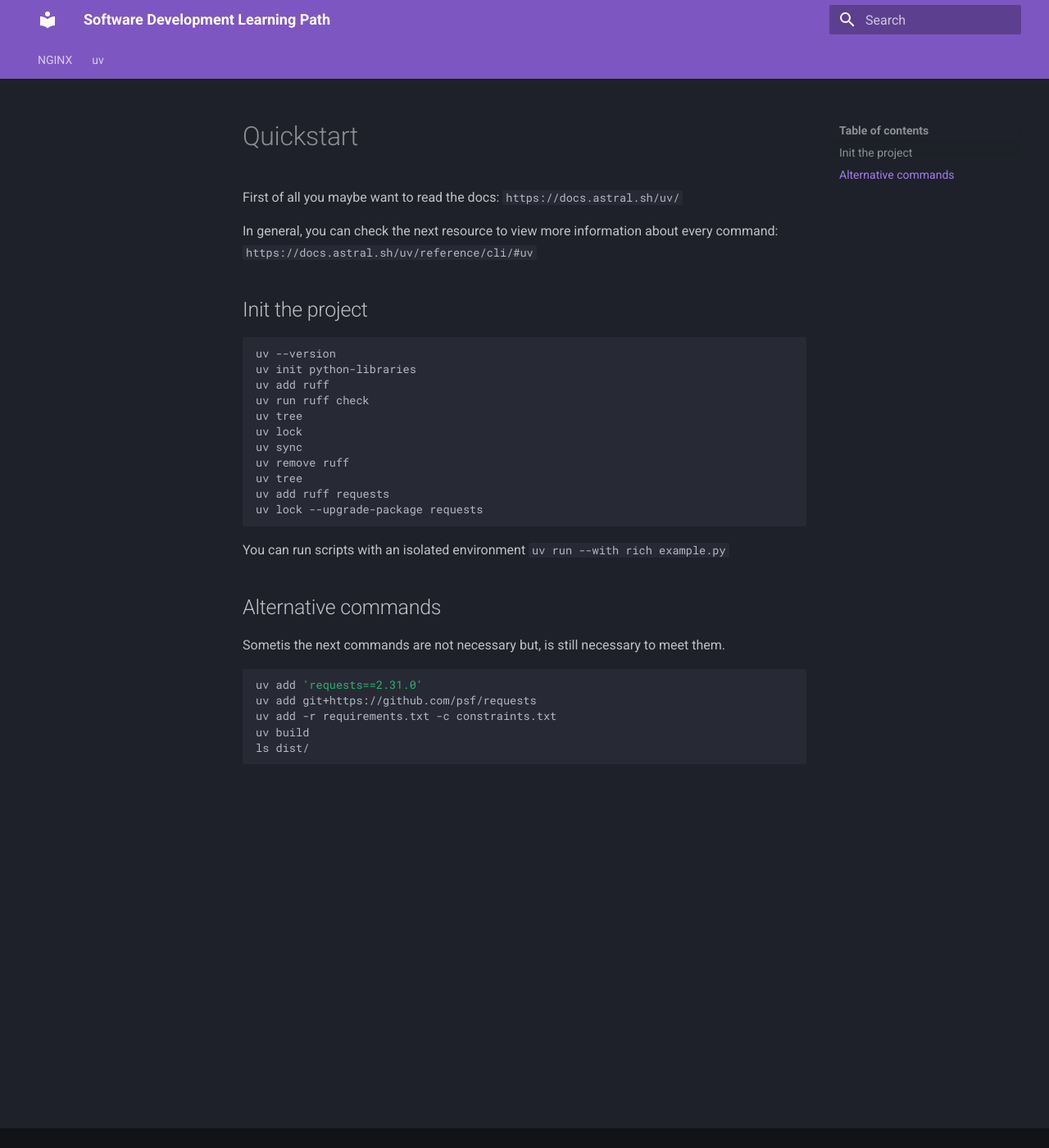
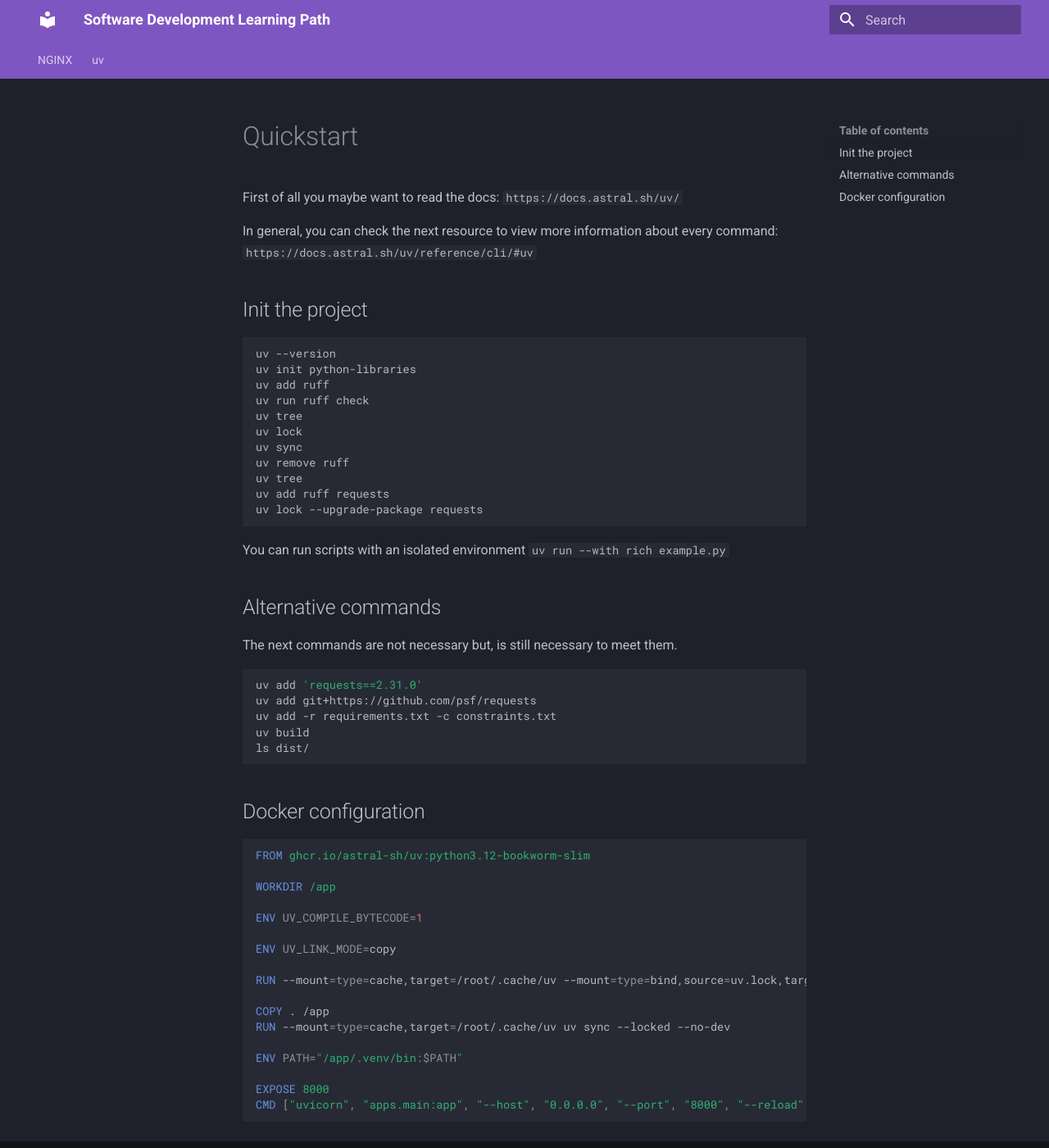
Before and after one commit to janobourian/nginx-learning-path, an MkDocs documentation site: the page built from docs/uv/quickstart.md, in a window 1280 px wide and 1400 px high. Shown: the whole window at 82% size. Built offline with MkDocs 1.6.1 and Material for MkDocs 9.7.7, drawn with Linux system fonts in a browser that asks for light colours.

Commit message:
add: information about uv and its Dockerfile configuration

````diff
--- a/docs/uv/quickstart.md
+++ b/docs/uv/quickstart.md
@@ -24,7 +24,7 @@
 
 ## Alternative commands
 
-Sometis the next commands are not necessary but, is still necessary to meet them.
+The next commands are not necessary but, is still necessary to meet them.
 
 ```sh
 uv add 'requests==2.31.0'
@@ -33,3 +33,25 @@
 uv build
 ls dist/
 ```
+
+## Docker configuration
+
+```Dockerfile
+FROM ghcr.io/astral-sh/uv:python3.12-bookworm-slim
+
+WORKDIR /app
+
+ENV UV_COMPILE_BYTECODE=1
+
+ENV UV_LINK_MODE=copy
+
+RUN --mount=type=cache,target=/root/.cache/uv --mount=type=bind,source=uv.lock,target=uv.lock --mount=type=bind,source=pyproject.toml,target=pyproject.toml uv sync --locked --no-install-project --no-dev
+
+COPY . /app
+RUN --mount=type=cache,target=/root/.cache/uv uv sync --locked --no-dev
+
+ENV PATH="/app/.venv/bin:$PATH"
+
+EXPOSE 8000
+CMD ["uvicorn", "apps.main:app", "--host", "0.0.0.0", "--port", "8000", "--reload"]
+```
````
